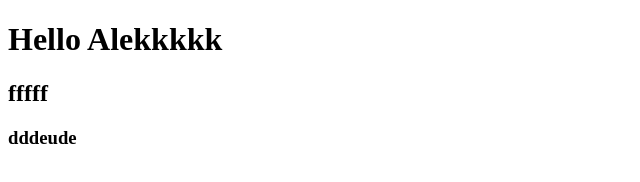
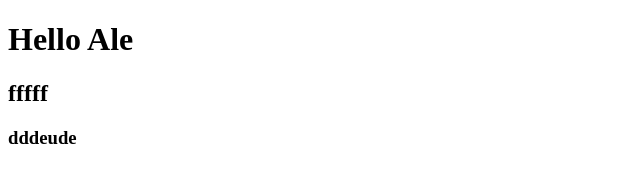
Before and after one commit to alexthegrd/home, a plain HTML site: page index.html in a window 1280 px wide. Shown: the whole page, without its empty margins (0-640 px from the left). Drawn offline with Linux system fonts and the light colour scheme.

Commit message:
Update index.html

```diff
--- a/index.html
+++ b/index.html
@@ -7,7 +7,7 @@
     <title>Document</title>
 </head>
 <body>
-    <h1>Hello Alekkkkk</h1>
+    <h1>Hello Ale</h1>
     <h2>fffff</h2>
     <h3>dddeude</h3>
 </body>
```
